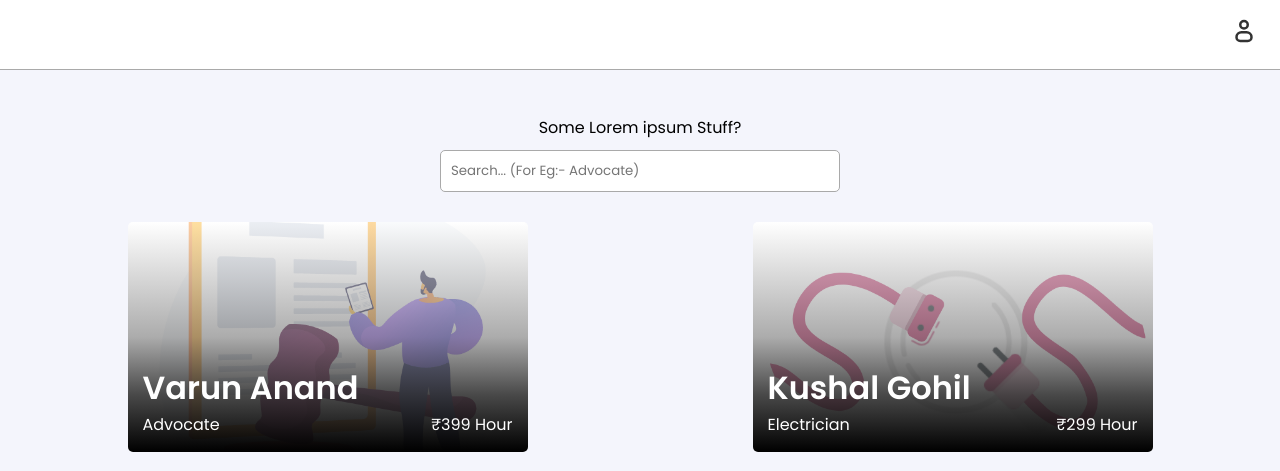
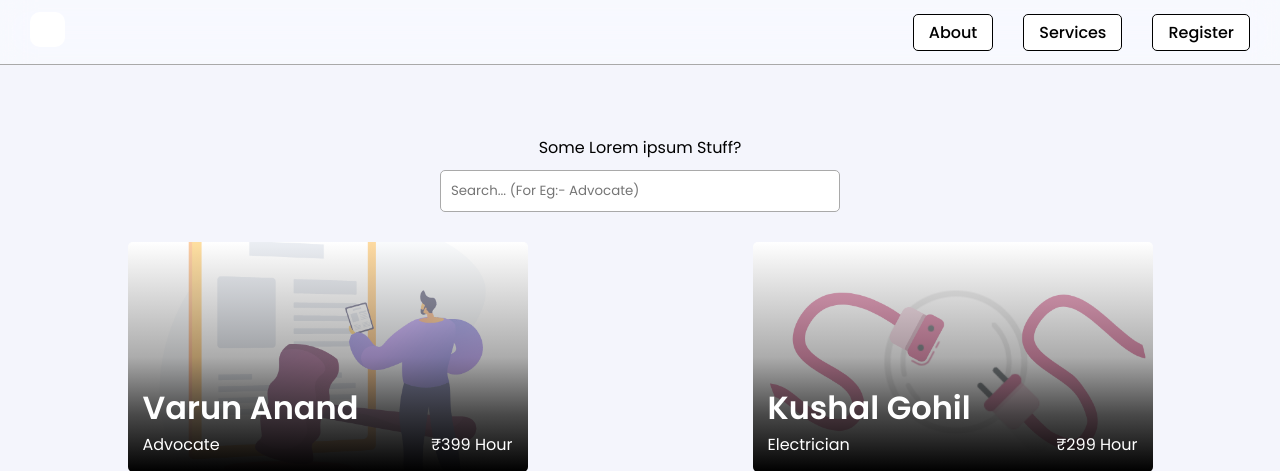
Before and after one commit to 2002kushalgohil/infinity-services, a PHP site: page /userdashboard.php in a window 1280 px wide. Shown: the top 471 px of the page. Run offline with PHP 8.4, Linux system fonts and the light colour scheme.

Commit message:
Added Navbar

```diff
--- a/Assets/Styles/style.css
+++ b/Assets/Styles/style.css
@@ -85,6 +85,10 @@ body {
   background-color: var(--main-Background-Color);
 }
 
+html{
+  scroll-behavior: smooth;
+}
+
 /* --------------------------------- Box Shadow ---------------------------------*/
 
 .boxShadow1Hover:hover {
@@ -129,13 +133,13 @@ body {
   color: var(--primary-Color-Dark);
 }
 
-.btnWhite:hover{
+.btnWhite:hover {
   background-color: var(--primary-Color-Dark);
   color: var(--primary-Color-Light);
   border: 1px solid var(--primary-Color-Light);
 }
 
-.btnWhite:active{
+.btnWhite:active {
   background-color: var(--primary-Color-Light);
   color: var(--primary-Color-Dark);
 }
@@ -167,78 +171,53 @@ body {
 /* --------------------------------- Navbar ---------------------------------*/
 
 nav {
-  height: 70px;
+  height: 65px;
+  padding: var(--mp-Main) var(--mp-Large);
   border-bottom: 1px solid var(--border-Color);
-  padding: var(--mp-Main);
+  position: fixed;
+  width: 100%;
+  top: 0;
   display: flex;
   align-items: center;
   justify-content: space-between;
-  position: sticky;
-  width: 100%;
-  top: 0;
-  background-color: rgb(255, 255, 255);
+  background-color: rgba(255, 255, 255, 0.386);
+  z-index: 100;
 }
 
-nav img {
-  height: 100%;
+.navImg {
+  width: 35px;
+  border-radius: var(--mp-Secondary);
+}
+
+nav ul {
+  display: flex;
+  align-items: center;
+  justify-content: center;
+}
+
+nav ul li {
+  list-style-type: none;
+  margin-left: var(--mp-Large);
+  border-radius: var(--mp-Tertiary);
   cursor: pointer;
 }
 
-.navUserIcon {
-  border-radius: 50%;
-  padding: var(--mp-Tertiary);
-  border: 1px solid var(--primary-Color-Light);
+
+@media (max-width: 550px) {
+  nav {
+    flex-direction: column;
+    height: auto;
+  }
+  .navImg{
+    margin-bottom: var(--mp-Main);
+    align-self: flex-start;
+  }
 }
 
-.navDropDownDiv {
-  display: flex;
-  align-items: center;
-  justify-content: center;
-  flex-direction: column;
-  border-radius: var(--mp-Tertiary);
-  padding: var(--mp-Secondary);
-  position: absolute;
-  right: 20px;
-  top: 60px;
-  border: 1px solid var(--border-Color);
-  background-color: var(--primary-Color-Light);
-  display: none;
-}
-
-.navDropDownDiv a {
-  color: var(--text-Color);
-  border: 1px solid var(--border-Color);
-  padding: var(--mp-Tertiary);
-  border-radius: var(--mp-Tertiary);
-  width: 100%;
-  text-align: center;
-  margin-top: var(--mp-Secondary);
-}
-
-.navDropDownDiv a:first-child {
-  margin-top: 0;
-}
-
-.navDropDownDiv a:hover {
-  background-color: var(--hover-Bg-Color);
-  border-color: var(--blue-Color);
-}
-
-.navUserIcon:hover {
-  background-color: var(--hover-Bg-Color);
-  border-color: var(--blue-Color);
-}
-#navCheckBx {
-  display: none;
-}
-
-#navCheckBx:checked ~ .navDropDownDiv {
-  display: flex;
-}
-
+/* --------------------------------- User Dashboard ---------------------------------*/
 .userDashbaordSearchDiv {
   width: 100%;
-  margin-top: var(--mp-Large);
+  margin-top: 120px;
   text-align: center;
 }
 
@@ -314,7 +293,7 @@ nav img {
 
 .userDashBoardCard:hover {
   transform: scale(1.15);
-  z-index: 100;
+  z-index: 20;
   height: 300px;
 }
 
@@ -695,15 +674,15 @@ nav img {
   margin-top: var(--mp-Main);
 }
 
-.LPServicesSubDiv1 a{
+.LPServicesSubDiv1 a {
   margin-top: var(--mp-Large);
 }
 
-.LPServicesSubDiv1 a{
+.LPServicesSubDiv1 a {
   color: var(--text-Color);
 }
 
-.LPServicesSubDiv1 div{
+.LPServicesSubDiv1 div {
   margin-top: var(--mp-Large);
   display: flex;
   flex-direction: column;
@@ -712,7 +691,7 @@ nav img {
   width: 100%;
 }
 
-.LPServicesSubDiv1 span{
+.LPServicesSubDiv1 span {
   background-color: var(--primary-Color-Light);
   width: 2px;
   height: 25px;
--- a/userdashboard.php
+++ b/userdashboard.php
@@ -13,16 +13,13 @@
 </head>
 
 <body>
-    <nav>
-        <img src="./Assets/Images/infinityLoop2.gif" alt="" />
-        <input type="checkbox" name="navCheckBx" id="navCheckBx" />
-        <label for="navCheckBx">
-            <img src="./Assets/Images/user.svg" class="navUserIcon" alt="" />
-        </label>
-        <div class="navDropDownDiv glass">
-            <a href="#">Previous Order</a>
-            <a href="#">Cart</a>
-        </div>
+    <nav class="glass">
+        <a href="#home"><img src="./Assets/Images/infinityLoop2.gif" class="navImg" alt=""></a>
+            <ul>
+            <a href="#about"><li><button class="btn btnWhite">About</button></li></a>
+            <a href="#services"><li><button class="btn btnWhite">Services</button></li></a>
+            <a href="register.php"><li><button class="btn btnWhite">Register</button></li></a>
+        </ul>
     </nav>
     <section class="mainSection">
         <div class="userDashbaordSearchDiv">
```
Also changed, not shown: index.php (+11 -3 lines), Assets/Images/casual-life-3d-delivery-man-with-delivery-bag-and-bike.png (added), Assets/Images/casual-life-3d-female-metis-t-shirt-pose-sunglasses.png (added), Assets/Images/casual-life-3d-girl-and-boy-sitting-with-laptop.png (added), Assets/Images/casual-life-3d-girl-and-boy-sitting-with-tablet.png (added), Assets/Images/casual-life-3d-man-standing-with-bicycle-and-looking-at-his-phone.png (added), Assets/Images/casual-life-3d-woman-taking-a-funny-photo-with-dog-1.png (added), Assets/Images/user.svg (deleted).
